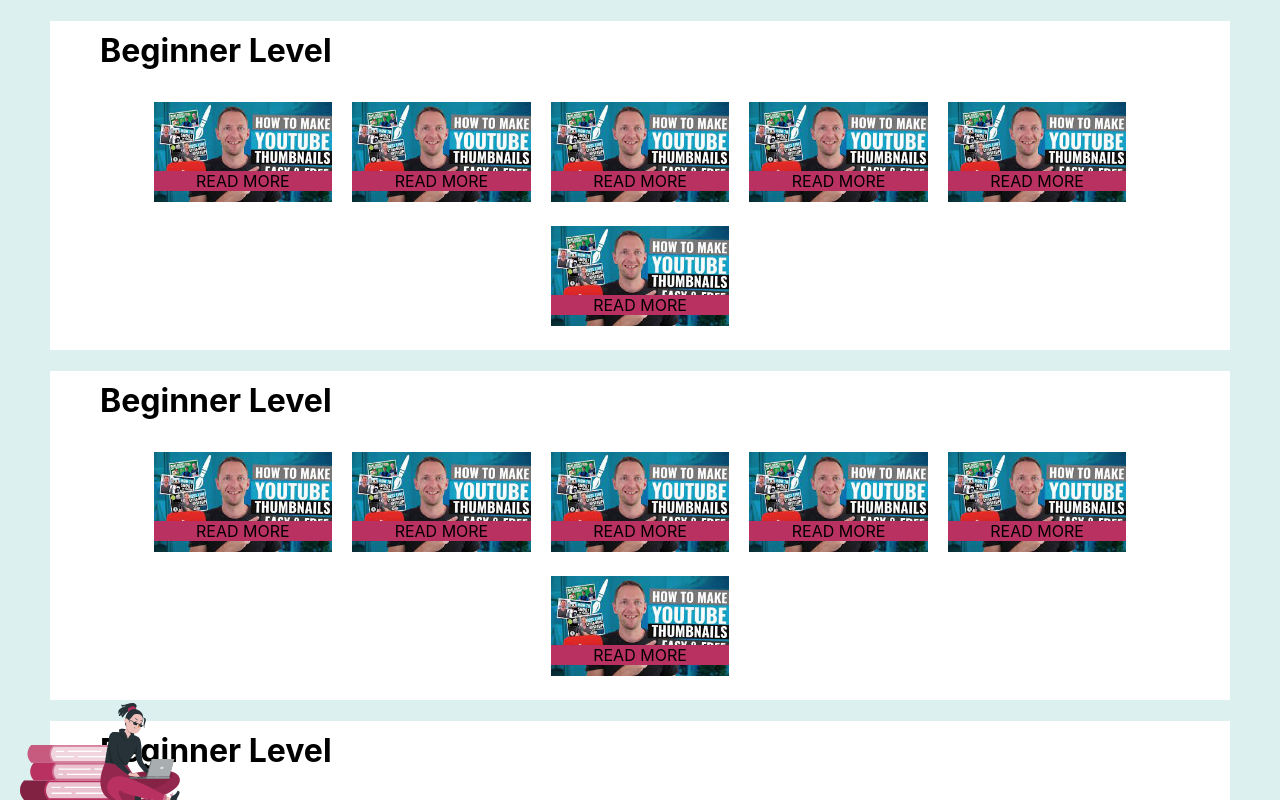
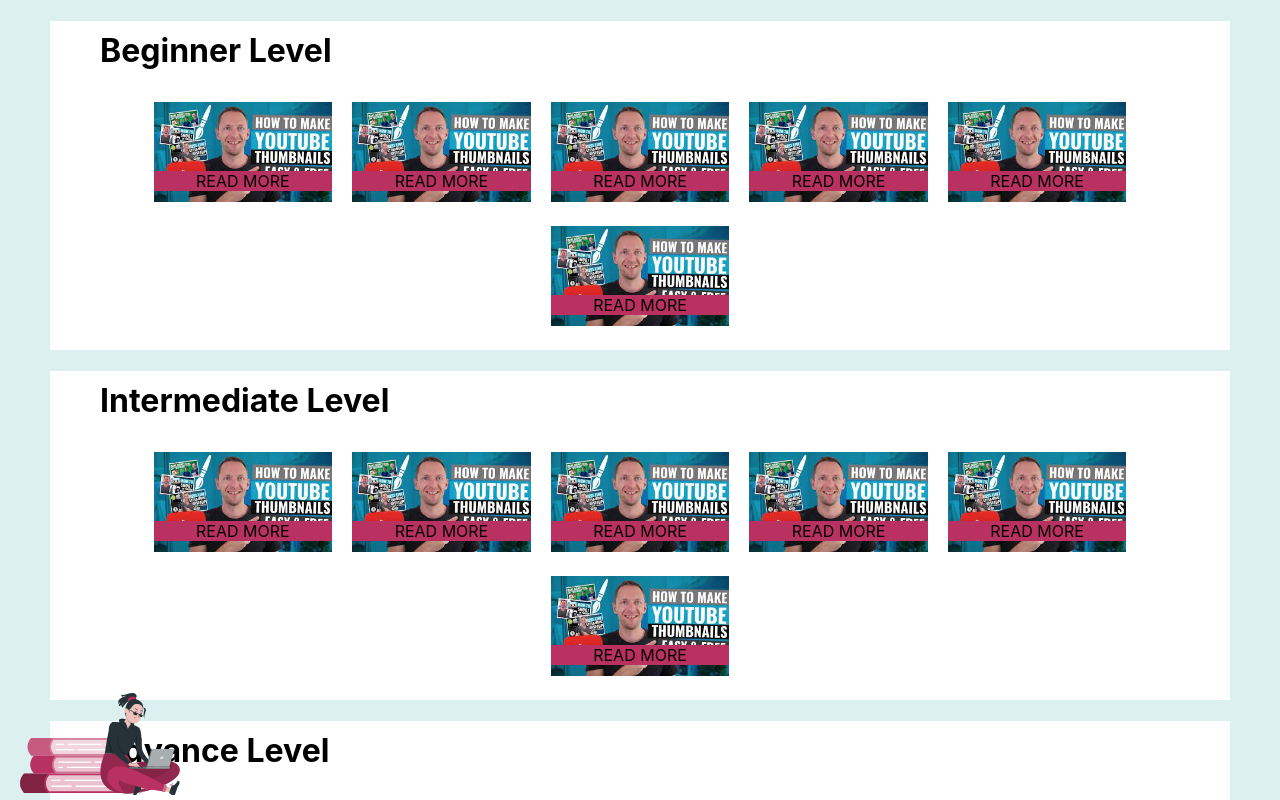
Before and after one commit to adhish-bahl/Finzeoy, a React (Create React App) app: page /learning in a window 1280 px wide. Shown: the top 800 px of the page. Built offline with nearby package versions, Linux system fonts and the light colour scheme.

Commit message:
restructured files

```diff
--- a/src/Routing.js
+++ b/src/Routing.js
@@ -3,7 +3,7 @@
 import Footer from './components/Footer';
 import LearningPage from './components/LearningPage';
 import Registration from './components/Registration';
-import PageNotFound from './PageNotFound'
+import PageNotFound from './components/PageNotFound'
 
 function Routing() {
   return (
--- a/src/components/LearningLessonsBar.js
+++ b/src/components/LearningLessonsBar.js
@@ -2,11 +2,11 @@
 import LLBPictureComp from './LLBPictureComp';
 import "../styles/LearningLessonBar.css";
 
-function LearningLessonsBar() {
+function LearningLessonsBar({title}) {
   return (
     <div className='LLBcontainer'>
         <div className="LLBTitle">
-            <h1 className='LLBTitleHeading'>Beginner Level</h1>
+            <h1 className='LLBTitleHeading'>{title} Level</h1>
             <LLBPictureComp />
             <LLBPictureComp />
             <LLBPictureComp />
--- a/src/components/LearningPage.js
+++ b/src/components/LearningPage.js
@@ -7,9 +7,9 @@
 function LearningPage() {
   return (
     <div>
-        <LearningLessonsBar/>
-        <LearningLessonsBar/>
-        <LearningLessonsBar/>
+        <LearningLessonsBar title="Beginner"/>
+        <LearningLessonsBar title="Intermediate"/>
+        <LearningLessonsBar title="Advance"/>
         <img src={book} alt="book" className='LPbookIll'/>
         <img src={laptopGirl} alt="girl" className='LPlaptopGirlIll'/>
     </div>
--- a/src/PageNotFound.js
+++ b/src/components/PageNotFound.js
@@ -1,5 +1,5 @@
 import React from 'react'
-import "./PageNotFound.css"
+import "../styles/PageNotFound.css"
 
 function PageNotFound() {
   return (
--- a/src/styles/LearningPage.css
+++ b/src/styles/LearningPage.css
@@ -5,12 +5,13 @@
 
 .LPbookIll {
     left: 20px;
-    bottom: 0PX;
+    bottom: 7PX;
     width: 100px;
 }
 
 .LPlaptopGirlIll {
     left: 100px;
     width: 80px;
-    bottom: -5px;
+    bottom: 0px;
+    padding-bottom: 5px;
 }
```
Also changed, not shown: src/styles/PageNotFound.css (renamed from src/PageNotFound.css).
